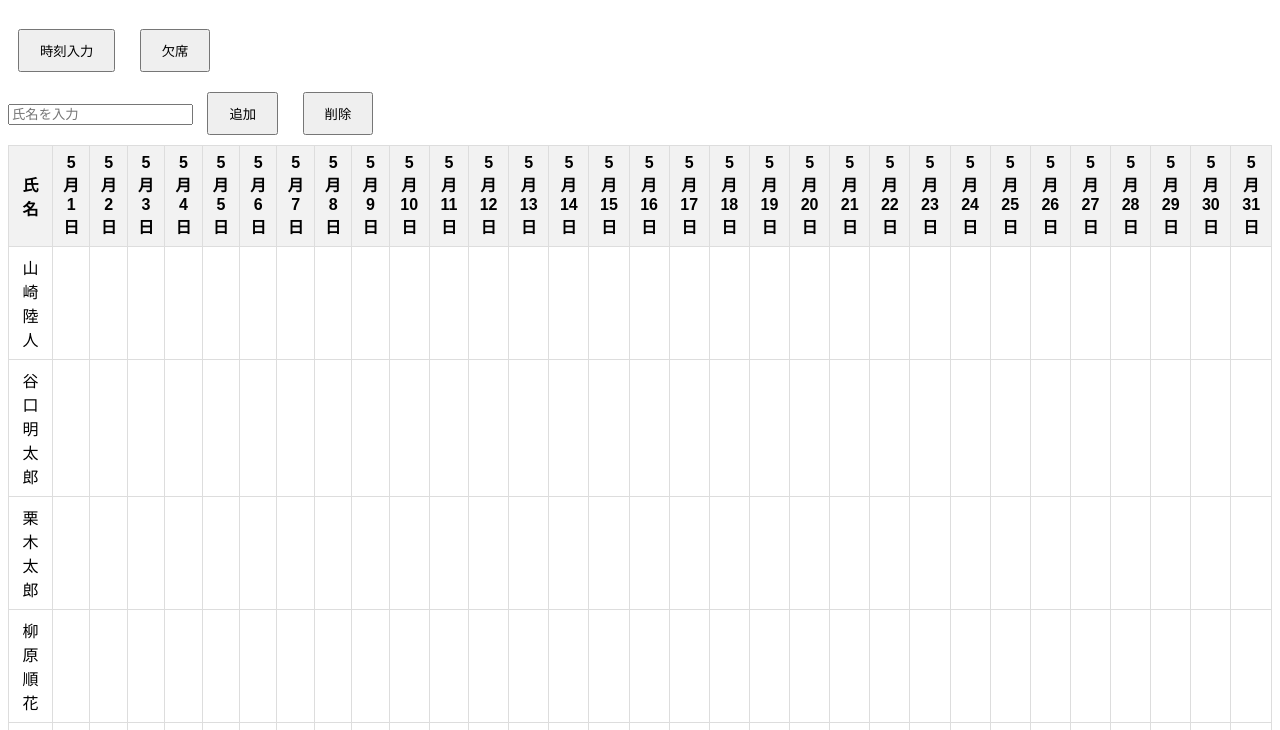
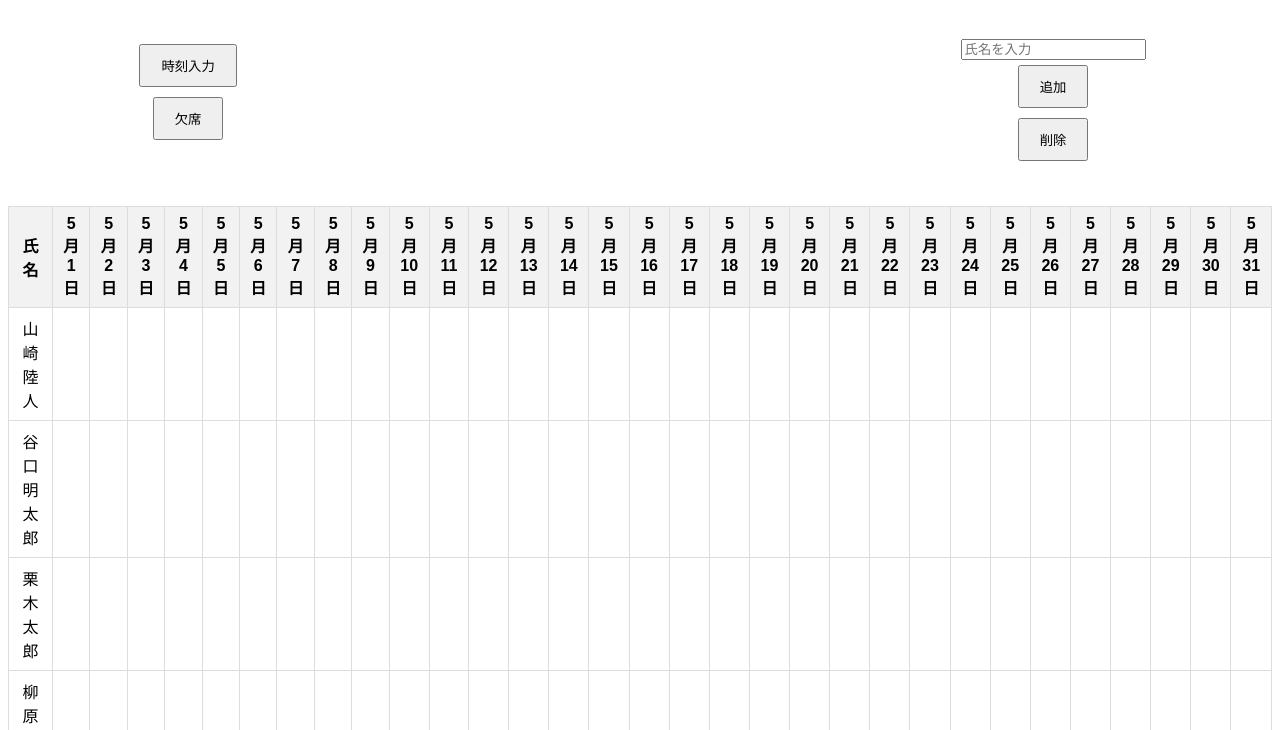
Before and after one commit to casval0078/kousagi, a plain HTML site: page index.html in a window 1280 px wide. Shown: the part 70-800 px from the top of the page. Drawn offline with Linux system fonts and the light colour scheme.

Commit message:
Update styles.css

```diff
--- a/styles.css
+++ b/styles.css
@@ -1,10 +1,30 @@
 body {
     font-family: Arial, sans-serif;
+}
+
+.container {
+    display: flex;
+    flex-direction: column;
+    align-items: center;
+}
+
+.controls {
+    display: flex;
+    justify-content: space-between;
+    width: 80%;
+    margin: 20px 0;
+}
+
+.buttons, .name-management {
+    display: flex;
+    flex-direction: column;
+    align-items: center;
 }
 
 table {
     width: 100%;
     border-collapse: collapse;
+    margin-top: 20px;
 }
 
 th, td {
@@ -18,6 +38,6 @@ th {
 }
 
 button {
-    margin: 10px;
+    margin: 5px;
     padding: 10px 20px;
 }
```
